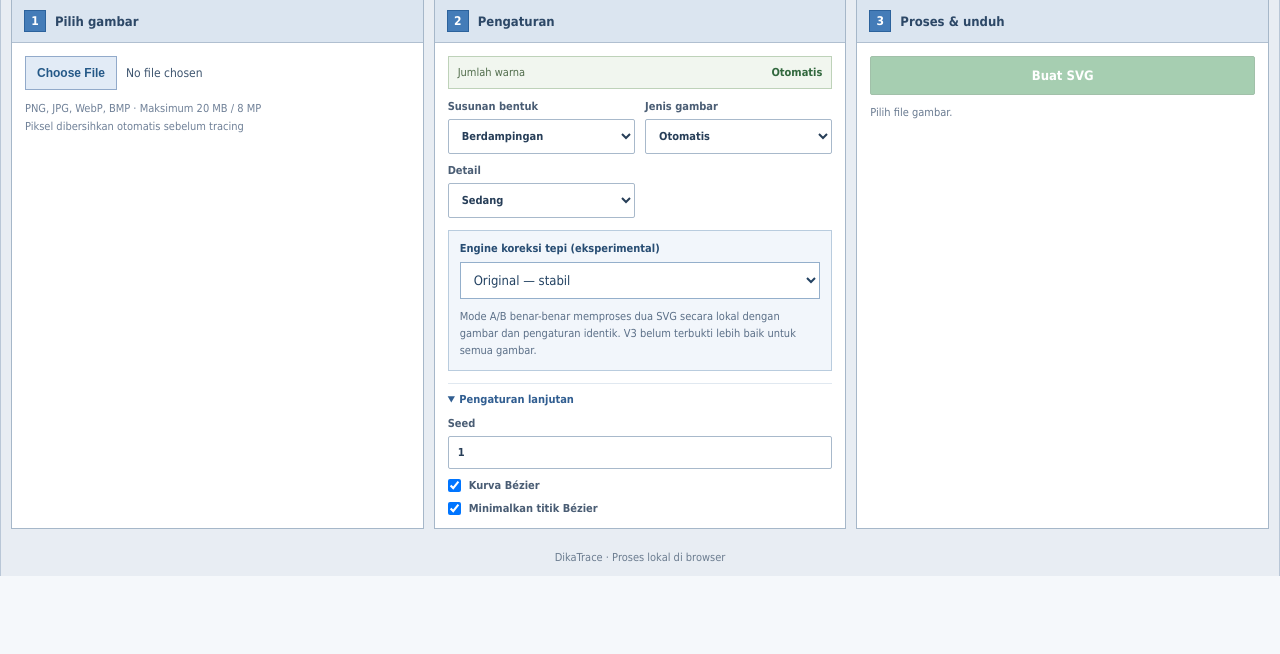
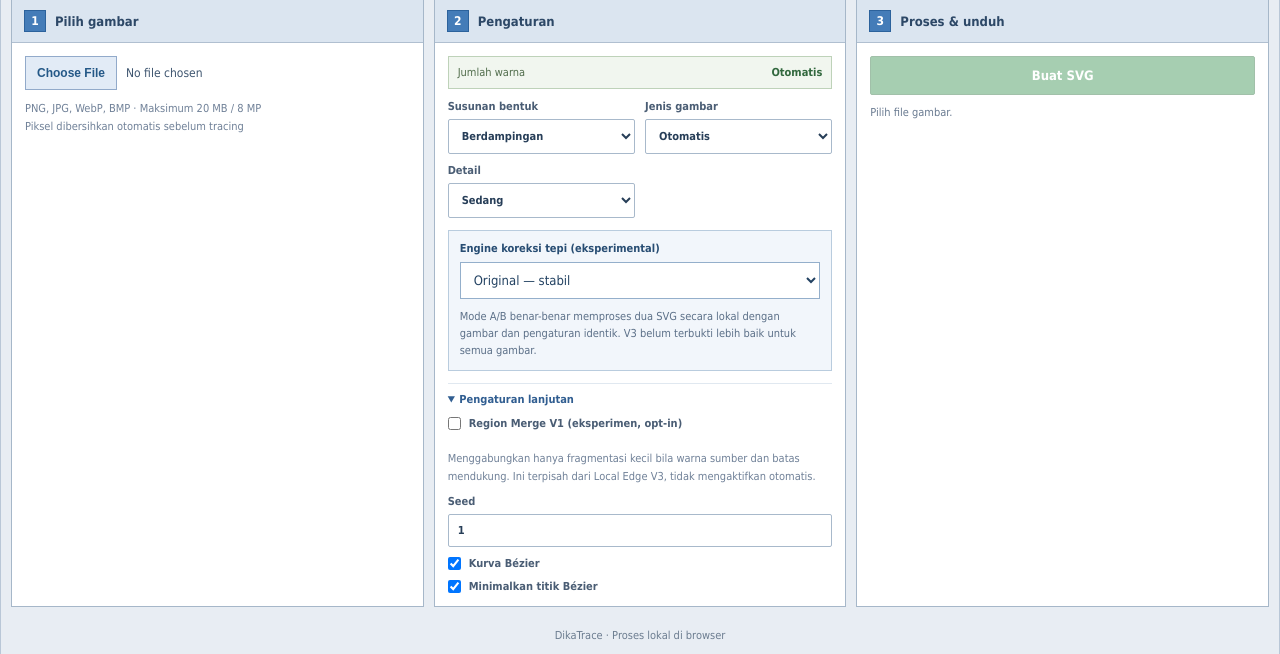
Before and after one commit to akidwush/Vectowasm, an ASP.NET Core app: page / in a window 1280 px wide, after a click on "Pengaturan lanjutan". Shown: the part 629-1283 px from the top of the page. Before the commit the page ends 1205 px from the top, so only its background shows below. Run offline with ASP.NET Core 8, Linux system fonts and the light colour scheme.

Commit message:
feat(browser): opt-in Region Merge V1 toggle and actual merged-region diagnostics

```diff
--- a/Vecto.Browser/Pages/Index.razor
+++ b/Vecto.Browser/Pages/Index.razor
@@ -133,6 +133,8 @@
                     <details class="advanced-options">
                         <summary>Pengaturan lanjutan</summary>
                         <div class="advanced-inside">
+                            <label class="check-option"><input type="checkbox" @bind="regionMergeV1" disabled="@(running || loadingFile)" /> Region Merge V1 (eksperimen, opt-in)</label>
+                            <p class="help-text">Menggabungkan hanya fragmentasi kecil bila warna sumber dan batas mendukung. Ini terpisah dari Local Edge V3, tidak mengaktifkan otomatis.</p>
                             <label>Seed <input type="number" @bind="seed" /></label>
                             <label class="check-option"><input type="checkbox" @bind="curveFitting" /> Kurva Bézier</label>
                             @if (curveFitting)
@@ -290,6 +292,7 @@
     private DetailLevel detail = DetailLevel.Medium;
     private AutoPaletteEstimate? autoEstimate;
     private int seed = 1;
+    private bool regionMergeV1;
     private bool curveFitting = true;
     private bool optimizeNodes = true;
     private double polygonEpsilon = -1;
@@ -428,7 +431,8 @@
         OptimizeNodes = optimizeNodes,
         PolygonEpsilon = polygonEpsilon,
         EdgeCoverageThreshold = 0.5,
-        LocalEdgeRefinementV3 = enableV3
+        LocalEdgeRefinementV3 = enableV3,
+        RegionMergeV1 = regionMergeV1
     };
 
     private static int CountSegments(TraceResult trace) =>
@@ -511,10 +515,13 @@
                 : "";
             if (traced.Diagnostics.GlobalReducedChains > 0)
                 fitStats += $" · DP global unggul di {traced.Diagnostics.GlobalReducedChains:N0} rantai";
+            string mergeInfo = traceOptions.RegionMergeV1
+                ? $" · Region Merge V1: -{traced.Diagnostics.RegionMergeV1MergedRegions:N0} region / {traced.Diagnostics.RegionMergeV1ChangedPixels:N0} piksel"
+                : "";
             string v3Info = useV3
                 ? $" · Local Edge V3: {traced.Diagnostics.LocalEdgeV3MovedPoints:N0} titik digeser"
                 : " · Engine Original";
-            lastDiagnostics = $"{shapeInfo} · Deteksi otomatis{pixelInfo} · {traced.Diagnostics.TotalMs} ms · {traced.Diagnostics.RegionCount} regions · {traced.Diagnostics.NodeCount} nodes{fitStats} · {traced.Document.Palette.Count} colors{v3Info}";
+            lastDiagnostics = $"{shapeInfo} · Deteksi otomatis{pixelInfo} · {traced.Diagnostics.TotalMs} ms · {traced.Diagnostics.RegionCount} regions · {traced.Diagnostics.NodeCount} nodes{fitStats} · {traced.Document.Palette.Count} colors{v3Info}{mergeInfo}";
 
             if (compare && originalTrace is not null && originalSvg is not null && originalOptions is not null)
             {
```
